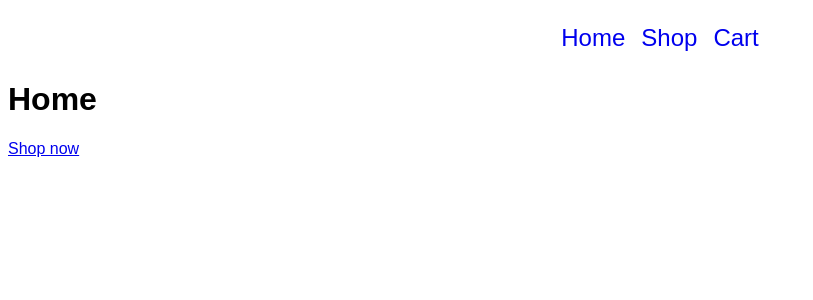
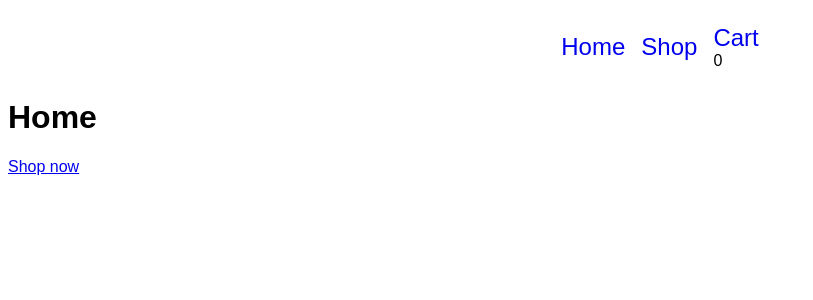
Before and after one commit to daniel-moderiano/shopping-cart, a React (Create React App) app: page / in a window 1280 px wide. Shown: the top 300 px of the page, without its empty margins (0-813 px from the left). Built offline with nearby package versions, Linux system fonts and the light colour scheme.

Commit message:
Add number of items currently in cart to navbar

```diff
--- a/src/App.js
+++ b/src/App.js
@@ -189,7 +189,7 @@ function App() {
 
   return (
     <div className="App">
-      <Nav />
+      <Nav numItems={cartItems.length}/>
       <Main>
 
         {/* Additional shared styling here */}
--- a/src/components/Nav.js
+++ b/src/components/Nav.js
@@ -1,7 +1,7 @@
 import React from 'react';
 import { Link } from 'react-router-dom';
 
-const Nav = () => {
+const Nav = ({ numItems }) => {
   return (
     <nav className="nav">
       <ul className="nav__list">
@@ -13,6 +13,7 @@ const Nav = () => {
         </li>
         <li className="nav__list-item">
           <Link className="nav__link" to="/cart">Cart</Link>
+          <div className="nav__num-items">{numItems}</div>
         </li>
       </ul>
     </nav>
```
